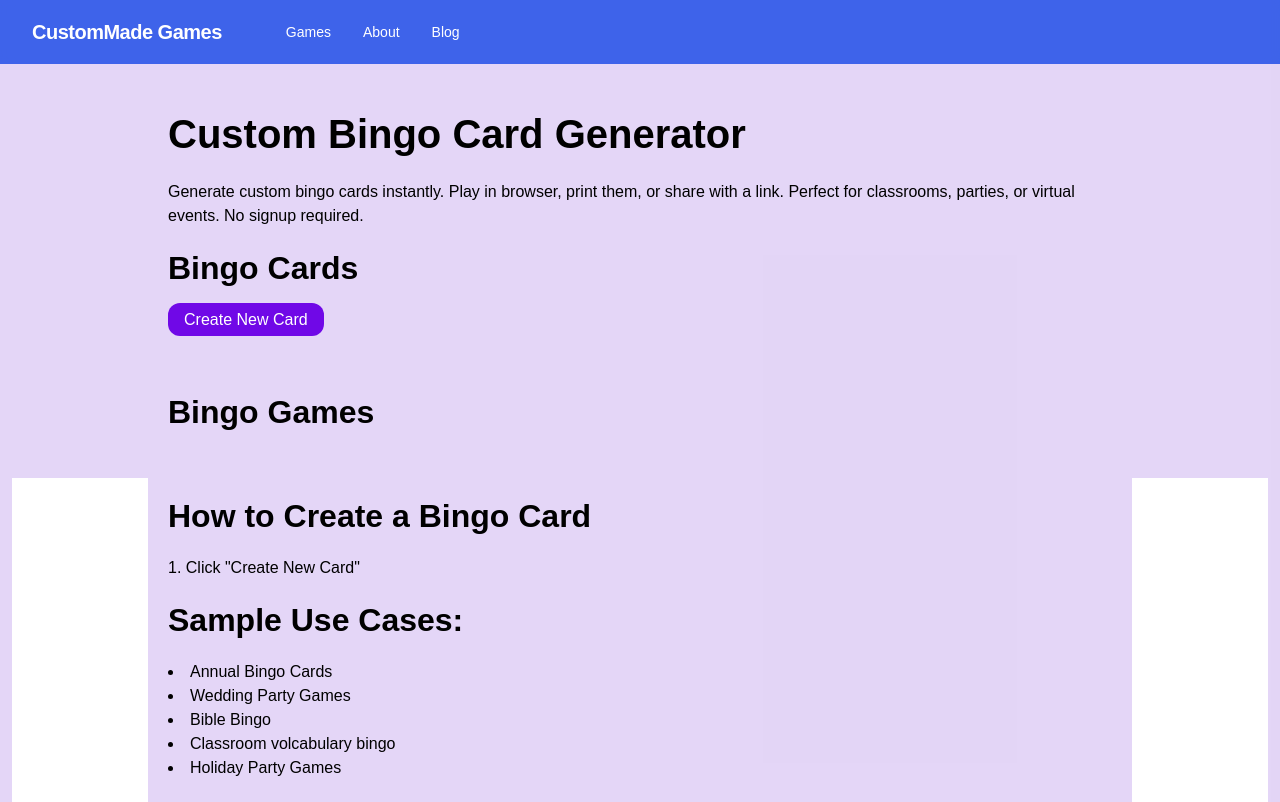
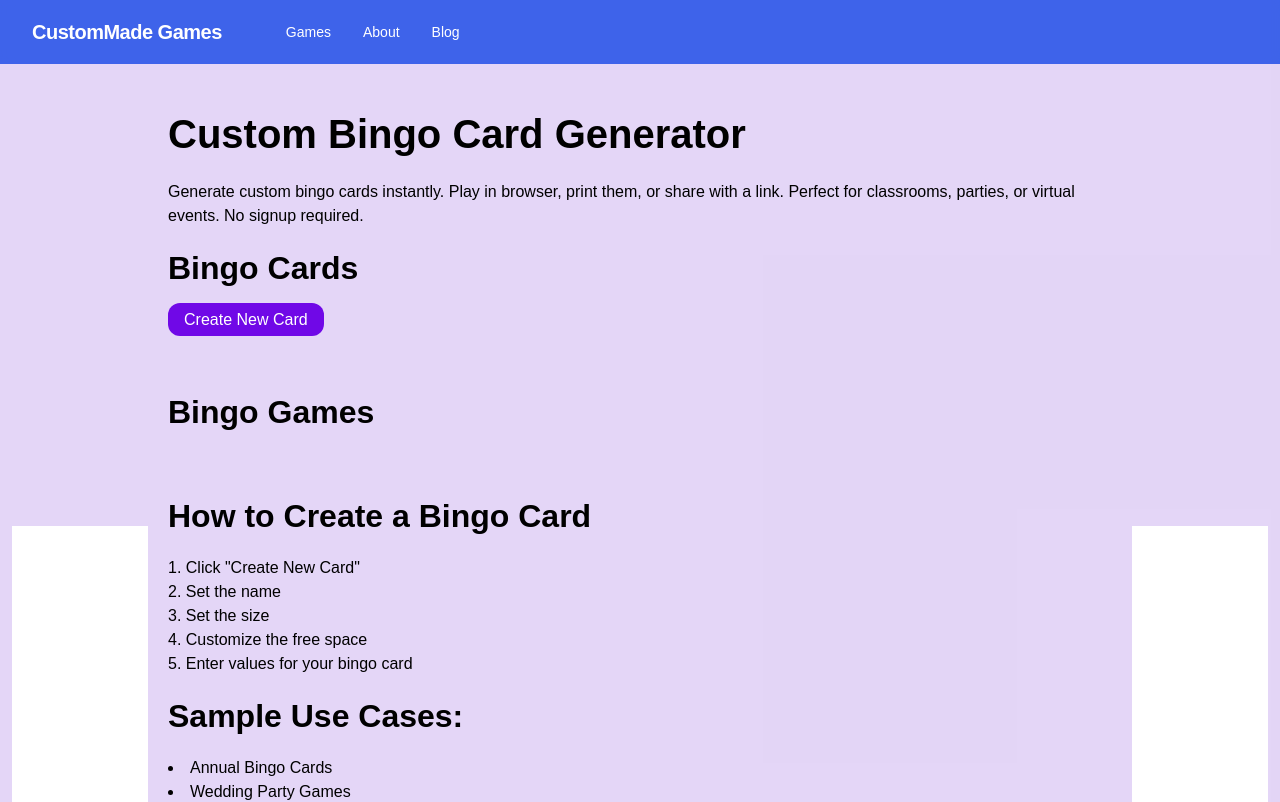
Before and after one commit to hagensv-web/custommade-dev, a Next.js app: page /bingo in a window 1280 px wide. Shown: the top 802 px of the page. Built offline with nearby package versions, Linux system fonts and the light colour scheme; a web font is replaced by a local one.

Commit message:
Complete instructions for creating a bingo card

```diff
--- a/app/bingo/page.tsx
+++ b/app/bingo/page.tsx
@@ -26,6 +26,10 @@ export default function BingoHome(){
             <h2>How to Create a Bingo Card</h2>
             <ol>
                 <li>Click "Create New Card"</li>
+                <li>Set the name</li>
+                <li>Set the size</li>
+                <li>Customize the free space</li>
+                <li>Enter values for your bingo card</li>
             </ol>
 
             <h2>Sample Use Cases:</h2>
```
